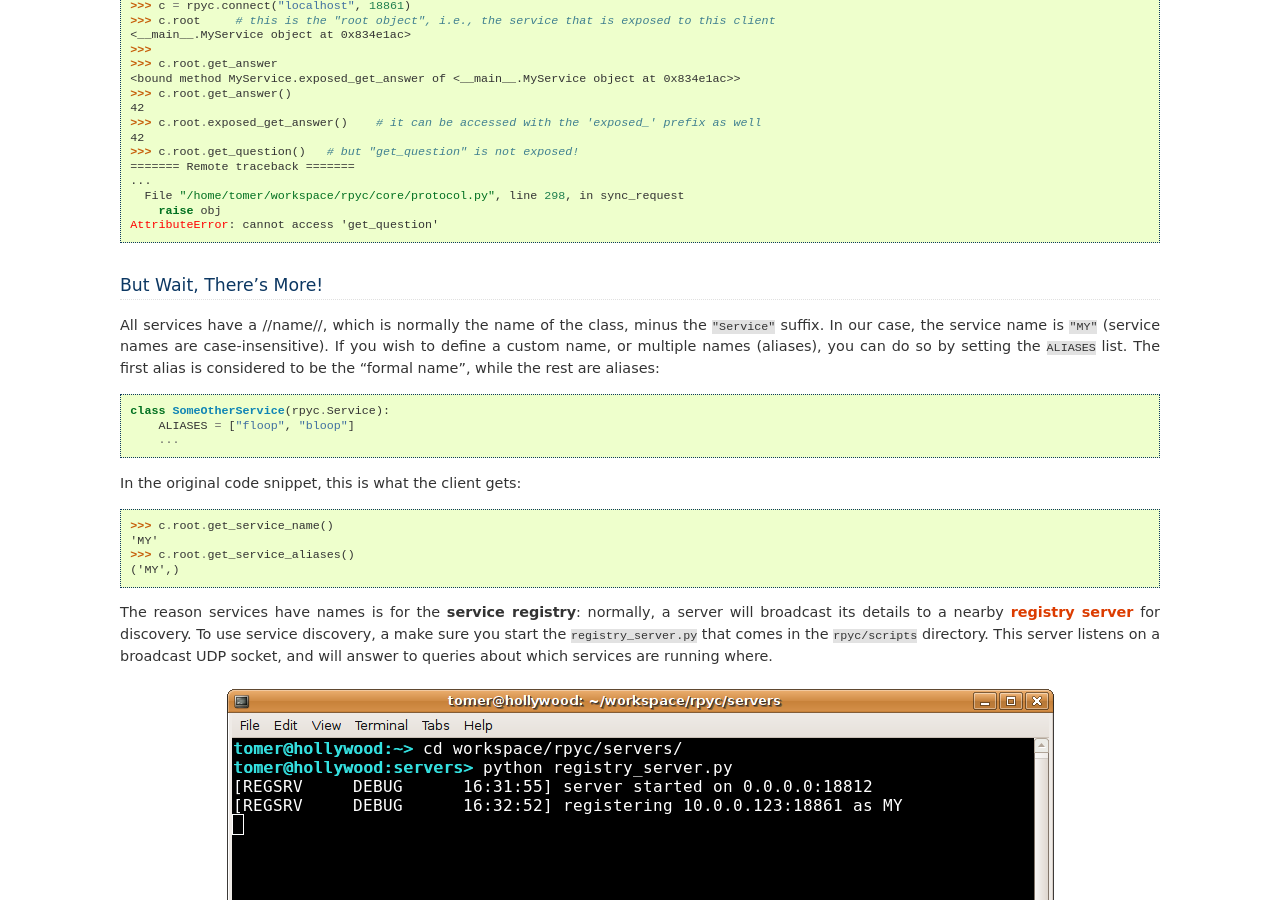
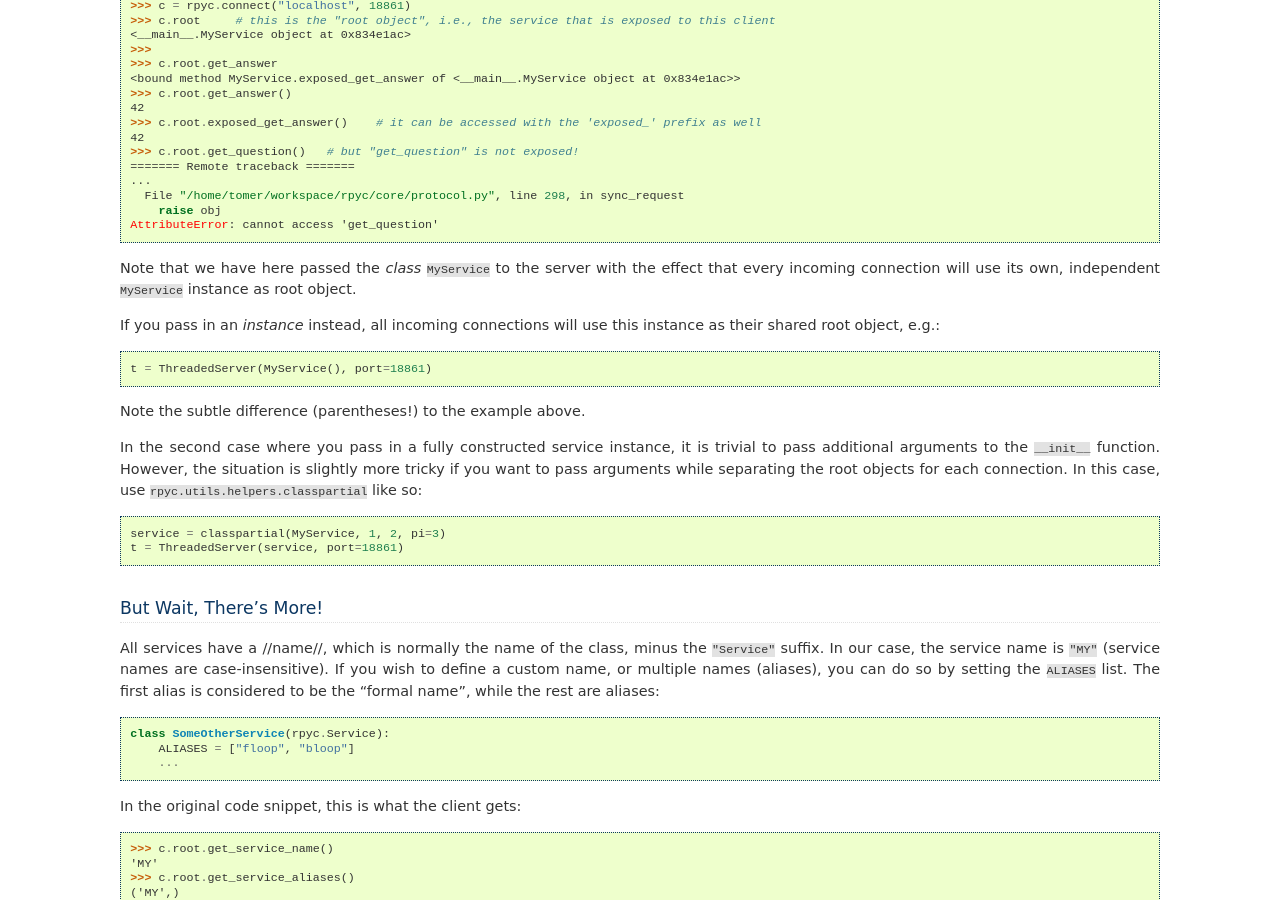
Before and after one commit to tomerfiliba-org/rpyc, a Sphinx documentation site: the page built from docs/tutorial/tut3.rst, in a window 1280 px wide and 900 px high, scrolled down 1139 px. Built offline with Sphinx 7.4.7, drawn with Linux system fonts in a browser that asks for light colours.

Commit message:
Improve/update docs

```diff
--- a/docs/tutorial/tut3.rst
+++ b/docs/tutorial/tut3.rst
@@ -54,7 +54,7 @@ ways to do that, but the simplest is ::
 
     if __name__ == "__main__":
         from rpyc.utils.server import ThreadedServer
-        t = ThreadedServer(MyService, port = 18861)
+        t = ThreadedServer(MyService, port=18861)
         t.start()
 
 To the remote party, the service is exposed as the root object of the connection, e.g.,
@@ -77,6 +77,27 @@ To the remote party, the service is exposed as the root object of the connection
       File "/home/tomer/workspace/rpyc/core/protocol.py", line 298, in sync_request
         raise obj
     AttributeError: cannot access 'get_question'
+
+
+Note that we have here passed the *class* ``MyService`` to the server with the
+effect that every incoming connection will use its own, independent
+``MyService`` instance as root object.
+
+If you pass in an *instance* instead, all incoming connections will use this
+instance as their shared root object, e.g.::
+
+        t = ThreadedServer(MyService(), port=18861)
+
+Note the subtle difference (parentheses!) to the example above.
+
+In the second case where you pass in a fully constructed service instance, it
+is trivial to pass additional arguments to the ``__init__`` function. However,
+the situation is slightly more tricky if you want to pass arguments while
+separating the root objects for each connection. In this case, use
+``rpyc.utils.helpers.classpartial`` like so::
+
+        service = classpartial(MyService, 1, 2, pi=3)
+        t = ThreadedServer(service, port=18861)
 
 But Wait, There's More!
 -----------------------
```
Also changed, not shown: docs/index.rst (+4 -5 lines).
